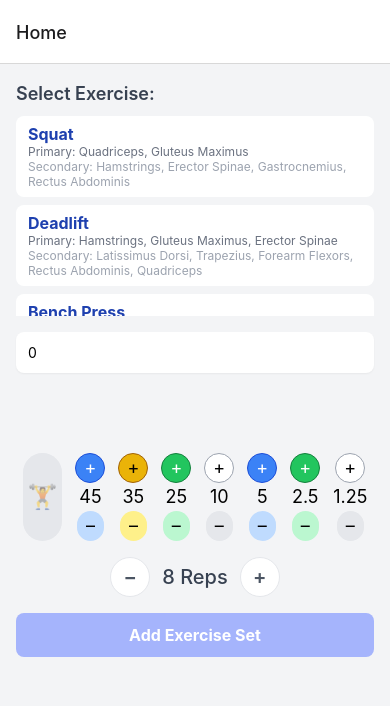
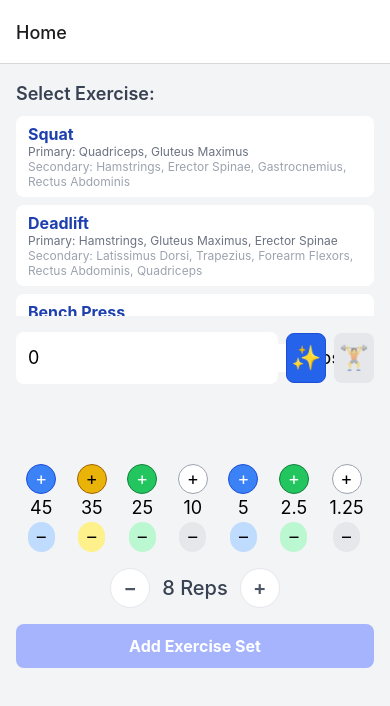
Before and after one commit to 0matleb2/lift-log, a React Native app: screen /Home in a window 390 px wide. Shown: the top 706 px of the page. Built offline with nearby package versions, Linux system fonts and the light colour scheme.

Commit message:
Add button to optimize plates

```diff
--- a/app/components/ExerciseSetListItem.tsx
+++ b/app/components/ExerciseSetListItem.tsx
@@ -25,24 +25,10 @@ const ExerciseSetListItem = ({ exerciseSet }: ExerciseSetListItemProps) => {
 						minute: "numeric",
 					})}
 				</Text>
-
-				<Text className="text-xs text-gray-600 mt-1">
-					<Text className="font-semibold">Primary: </Text>
-					{exerciseSet.exercise.primaryMuscles
-						.map((muscle) => muscle.name)
-						.join(", ")}
-				</Text>
-
-				<Text className="text-xs text-gray-500 mt-1">
-					<Text className="font-semibold">Secondary: </Text>
-					{exerciseSet.exercise.secondaryMuscles
-						.map((muscle) => muscle.name)
-						.join(", ")}
-				</Text>
 			</View>
 			<View className="flex-col items-end ml-4">
 				<Text className="text-xl font-bold text-gray-800">
-					{exerciseSet.weight} kg
+					{exerciseSet.weight} lbs
 				</Text>
 				<Text className="text-sm text-gray-600">x {exerciseSet.reps} reps</Text>
 			</View>
--- a/app/components/WeightInput.tsx
+++ b/app/components/WeightInput.tsx
@@ -1,4 +1,4 @@
-import { useEffect, useState } from "react";
+import { useEffect, useRef, useState } from "react";
 import { Text, TextInput, TouchableOpacity, View } from "react-native";
 
 interface WeightInputProps {
@@ -75,9 +75,16 @@ interface WeightTextInputProps {
 
 const WeightTextInput = ({ initialText, onBlurText }: WeightTextInputProps) => {
 	const [text, setText] = useState(initialText);
+	const textInputRef = useRef<TextInput>(null);
 
 	const handleChangeText = (text: string) => {
 		setText(text);
+	};
+
+	const handleFocusInput = () => {
+		if (textInputRef.current) {
+			textInputRef.current.focus();
+		}
 	};
 
 	useEffect(() => {
@@ -85,14 +92,21 @@ const WeightTextInput = ({ initialText, onBlurText }: WeightTextInputProps) => {
 	}, [initialText]);
 
 	return (
+		<TouchableOpacity
+			className="flex-1 flex-row items-center bg-white rounded-lg p-3"
+			onPress={handleFocusInput}
+		>
 			<TextInput
+				ref={textInputRef}
 				keyboardType="numeric"
 				value={text}
 				onChangeText={handleChangeText}
 				onBlur={() => onBlurText(text)}
 				placeholder="Enter weight (lbs)"
-			className="w-full p-3 bg-white rounded-lg shadow-sm mb-2"
+				className="flex-1 bg-white rounded-lg text-lg"
 			/>
+			<Text className="text-lg">lbs</Text>
+		</TouchableOpacity>
 	);
 };
 
@@ -153,7 +167,8 @@ const getPlateWeight = (plateCounts: PlateCount) => {
 		plateCounts["25"] * 25 +
 		plateCounts["10"] * 10 +
 		plateCounts["5"] * 5 +
-		plateCounts["2.5"] * 2.5
+		plateCounts["2.5"] * 2.5 +
+		plateCounts["1.25"] * 1.25
 	);
 };
 
@@ -175,6 +190,17 @@ const WeightInput = ({
 		const updatedWeight =
 			getPlateWeight(plateCounts) + (updatedIsBarbellAdded ? 45 : 0);
 		setIsBarbellAdded(updatedIsBarbellAdded);
+		setWeight(updatedWeight);
+		onChangeWeight(updatedWeight);
+	};
+
+	const handleOptimizePlates = () => {
+		const updatedPlateCounts = getOptimizedPlateCounts(
+			weight - (isBarbellAdded ? 45 : 0),
+		);
+		const updatedWeight =
+			getPlateWeight(updatedPlateCounts) + (isBarbellAdded ? 45 : 0);
+		setPlateCounts(updatedPlateCounts);
 		setWeight(updatedWeight);
 		onChangeWeight(updatedWeight);
 	};
@@ -364,29 +390,24 @@ const WeightInput = ({
 		}
 	}
 
-	const isPlateViewAccurate = weight % 2.5 === 0;
+	const isPlateViewAccurate = weight % 1.25 === 0;
 
 	return (
 		<View className="mb-2">
+			<View className="flex-row items-center mb-2">
 				<WeightTextInput
 					initialText={weight.toString()}
 					onBlurText={handleBlurText}
 				/>
-			<View
-				className={`mb-2 p-2 min-h-16 flex-row items-center justify-center border rounded-xl ${isPlateViewAccurate ? "border-transparent" : "border-red-300 bg-red-50"}`}
+				<TouchableOpacity
+					onPress={handleOptimizePlates}
+					className="px-1 py-2 ml-2 rounded-lg border border-blue-700 bg-blue-600"
 				>
-				{leftPlates.reverse()}
-				{getPlateWeight(plateCounts) !== 0 && (
-					<View
-						className={`${isBarbellAdded ? "flex-1" : "w-6"} h-2.5 bg-slate-300 border-b-2 border-slate-400 border-t-2 border-t-slate-200`}
-					/>
-				)}
-				{rightPlates}
-			</View>
-			<View className="flex-row justify-around mb-2">
+					<Text className="text-2xl">✨</Text>
+				</TouchableOpacity>
 				<TouchableOpacity
 					onPress={handleToggleBarbell}
-					className={`p-1 rounded-full border ${isBarbellAdded ? "bg-gray-300 border-gray-500" : "bg-gray-200 border-transparent"} justify-center`}
+					className={`px-1 py-2 ml-2 rounded-lg border ${isBarbellAdded ? "bg-gray-400 border-gray-600" : "bg-gray-200 border-transparent"}`}
 				>
 					{isBarbellAdded ? (
 						<Text className="text-2xl">🏋️</Text>
@@ -394,6 +415,19 @@ const WeightInput = ({
 						<Text className="text-2xl opacity-50">🏋️</Text>
 					)}
 				</TouchableOpacity>
+			</View>
+			<View
+				className={`mb-2 p-2 min-h-16 flex-row items-center justify-center border rounded-xl ${isPlateViewAccurate ? "border-transparent" : "border-red-300 bg-red-50"}`}
+			>
+				{leftPlates.reverse()}
+				{getPlateWeight(plateCounts) !== 0 && (
+					<View
+						className={`${isBarbellAdded ? "flex-1" : "w-6"} h-2.5 bg-slate-300 border-b-4 border-slate-400 border-t-2 border-t-slate-200`}
+					/>
+				)}
+				{rightPlates}
+			</View>
+			<View className="flex-row justify-around mb-2">
 				<PlateStepper
 					plateWeight={45}
 					onPlateAdded={() => handleAddPlate(45)}
```
Lines whose indentation alone changed are shown as unchanged.
